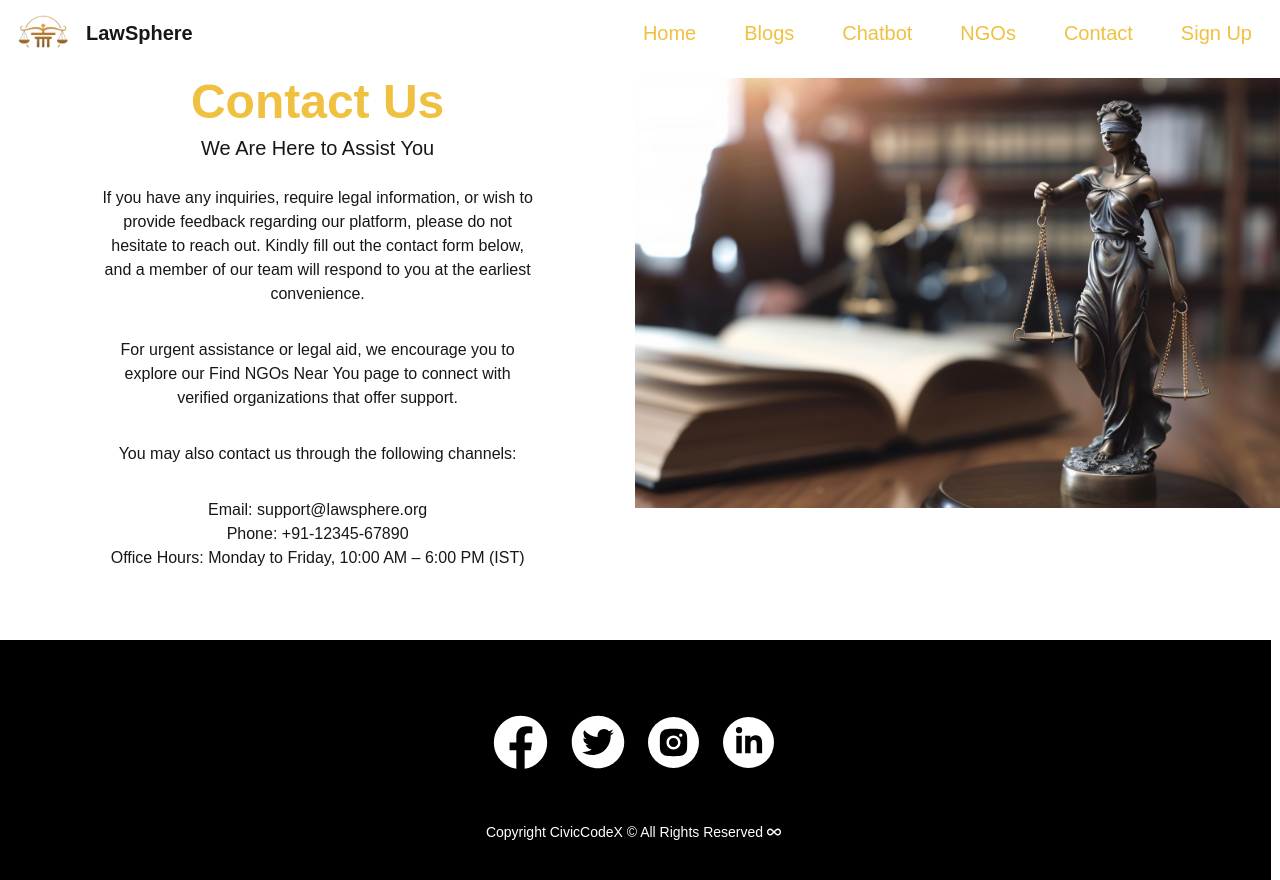
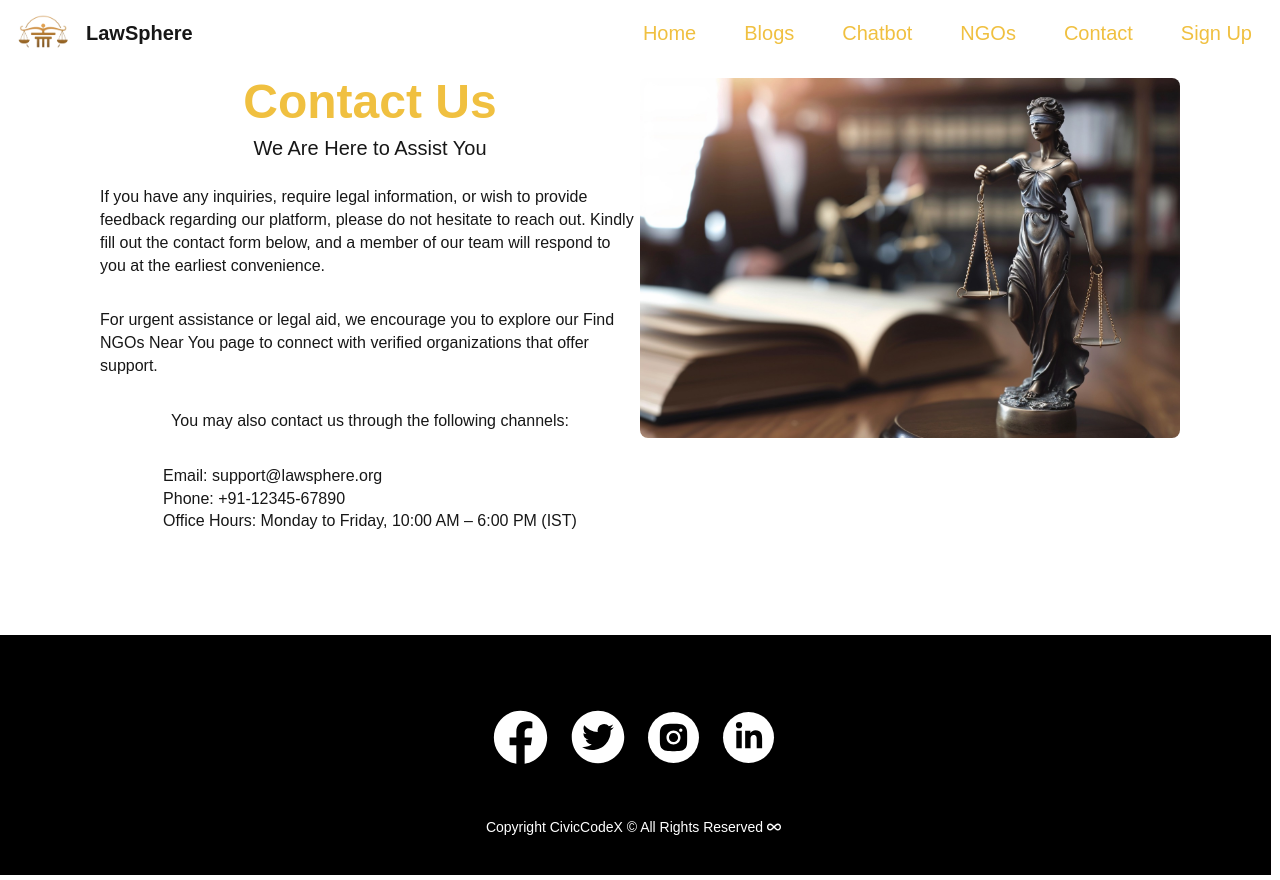
Before and after one commit to Shifa3016/ai_legal_assistance, a Next.js app: page /contact in a window 1280 px wide. Built offline with nearby package versions, Linux system fonts and the light colour scheme.

Commit message:
Update page.js

```diff
--- a/app/contact/page.js
+++ b/app/contact/page.js
@@ -1,31 +1,39 @@
 import Button from "../components/Button";
 
-export default function contact() {
+export default function Contact() {
   return (
-        <div className="flex my-3">
-            <div className="w-[100%]  flex flex-col items-center justify-center text-center px-[100px]"><h1 className="text-5xl text-[#f0c040] font-bold">
+    <div className="flex flex-col md:flex-row my-3 px-4 md:px-[100px]">
+      {/* Left Column - Text Content */}
+      <div className="w-full md:w-1/2 flex flex-col items-center justify-center text-center md:text-left">
+        <h1 className="text-3xl md:text-5xl text-[#f0c040] font-bold">
           Contact Us
         </h1>
         <h2 className="text-xl my-2">We Are Here to Assist You</h2>
-                <p className="text-[16px] my-4">
+        <p className="text-sm md:text-[16px] my-4">
           If you have any inquiries, require legal information, or wish to provide feedback regarding our platform, please do not hesitate to reach out. Kindly fill out the contact form below, and a member of our team will respond to you at the earliest convenience.
         </p>
-                <p className="text-[16px] my-4">For urgent assistance or legal aid, we encourage you to explore our Find NGOs Near You page to connect with verified organizations that offer support.</p>
-                <p className="text-[16px] my-4">You may also contact us through the following channels:</p>
-                <div className="text-[16px] my-4">
+        <p className="text-sm md:text-[16px] my-4">
+          For urgent assistance or legal aid, we encourage you to explore our Find NGOs Near You page to connect with verified organizations that offer support.
+        </p>
+        <p className="text-sm md:text-[16px] my-4">
+          You may also contact us through the following channels:
+        </p>
+        <div className="text-sm md:text-[16px] my-4">
           <ul>
             <li>Email: support@lawsphere.org</li>
             <li>Phone: +91-12345-67890</li>
             <li>Office Hours: Monday to Friday, 10:00 AM – 6:00 PM (IST)</li>
           </ul>
         </div>
-                <div className="flex">
-                    <Button label="Call Us"/>
-                    <Button label="Email"/>
+        <div className="flex flex-col md:flex-row gap-4 my-4">
+          <Button label="Call Us" />
+          <Button label="Email" />
         </div>
       </div>
-            <div>
-                <img src="home1.jpg" alt="" />
+
+      {/* Right Column - Image */}
+      <div className="w-full md:w-1/2 mt-4 md:mt-0">
+        <img src="home1.jpg" alt="Contact Us" className="w-full h-auto rounded-lg" />
       </div>
     </div>
   );
```
Lines whose indentation alone changed are shown as unchanged.
